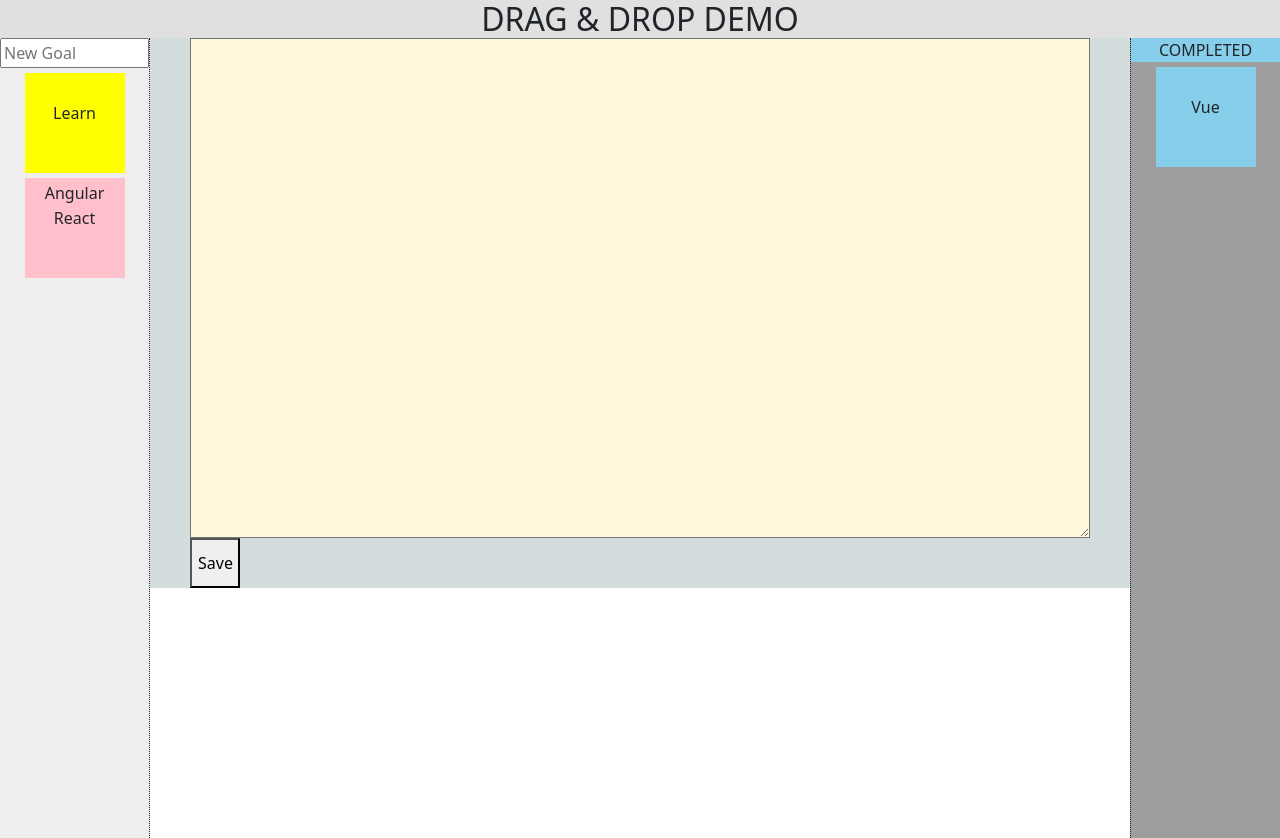
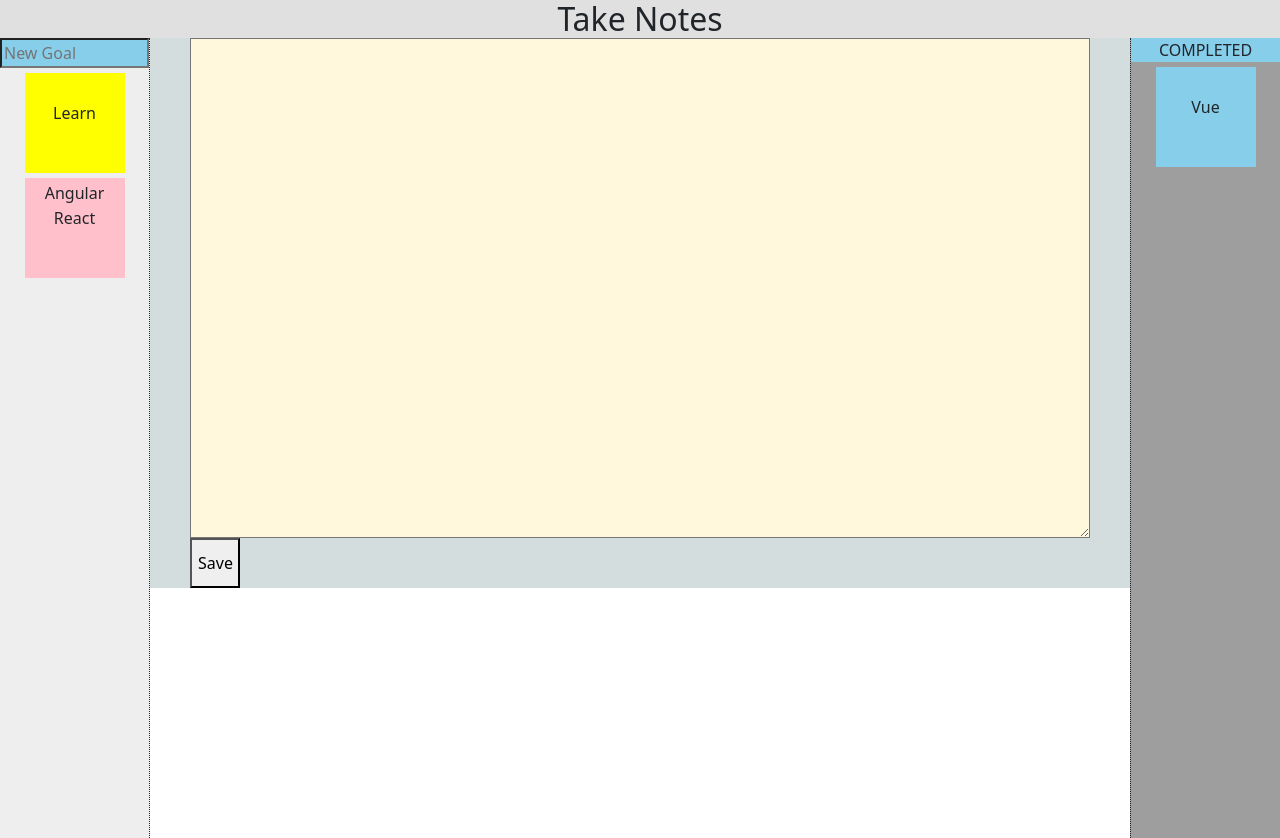
Before and after one commit to roadmapping/roadmapping, a React app: page /appdragdropdemo in a window 1280 px wide. Built offline with nearby package versions, Linux system fonts and the light colour scheme; the HTML template or start-up script is replaced by a standard one.

Commit message:
drag and drop styling

```diff
--- a/client/components/SignInComponent.js
+++ b/client/components/SignInComponent.js
@@ -8,6 +8,11 @@ export default function SignInComponent() {
   return (
     <Container>
       <Form>
+        <Form.Group
+          className="mb-3"
+          controlId="formBasicEmail"
+          style={{ width: "25rem" }}
+        >
           <Form.Group className="mb-3" controlId="formBasicEmail">
             <Form.Label>Email address</Form.Label>
             <Form.Control type="email" placeholder="Enter email" />
@@ -15,7 +20,12 @@ export default function SignInComponent() {
               We'll never share your email with anyone else.
             </Form.Text>
           </Form.Group>
-        <Form.Group className="mb-3" controlId="formBasicPassword">
+        </Form.Group>
+        <Form.Group
+          className="mb-3"
+          controlId="formBasicPassword"
+          style={{ width: "25rem" }}
+        >
           <Form.Label>Password</Form.Label>
           <Form.Control type="password" placeholder="Password" />
         </Form.Group>
--- a/src/App.css
+++ b/src/App.css
@@ -65,4 +65,5 @@ textarea {
 }
 #newGoal {
   width: 100%;
+  background-color: skyblue;
 }
--- a/src/routes/appdragdropdemo.js
+++ b/src/routes/appdragdropdemo.js
@@ -69,7 +69,7 @@ export default class AppDragDropDemo extends Component {
     });
     return (
       <div className="container-drag">
-        <h2 className="header">DRAG & DROP DEMO</h2>
+        <h2 className="header">Take Notes</h2>
 
         <div className="underHeader">
           <div
```
Also changed, not shown: 1 other file (tests, documents, lock files or other folders). Lines whose indentation alone changed are shown as unchanged.
